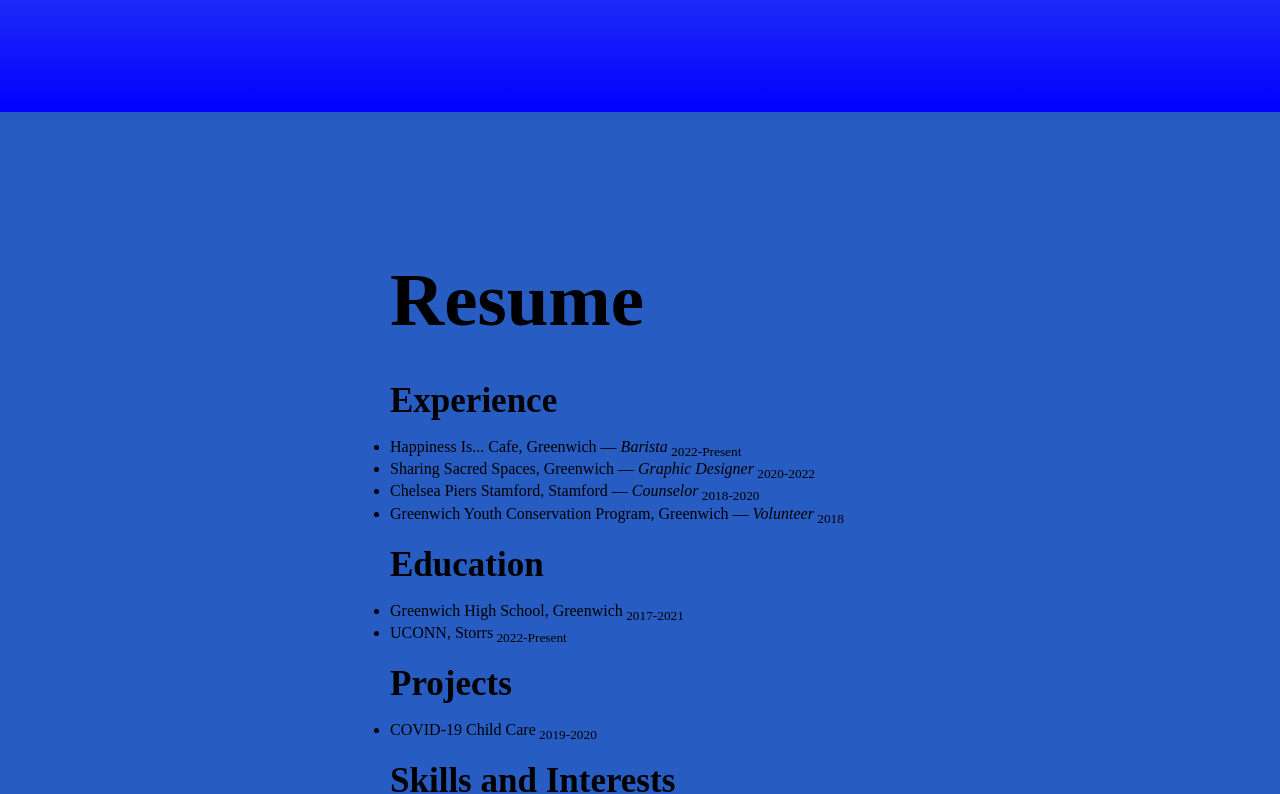
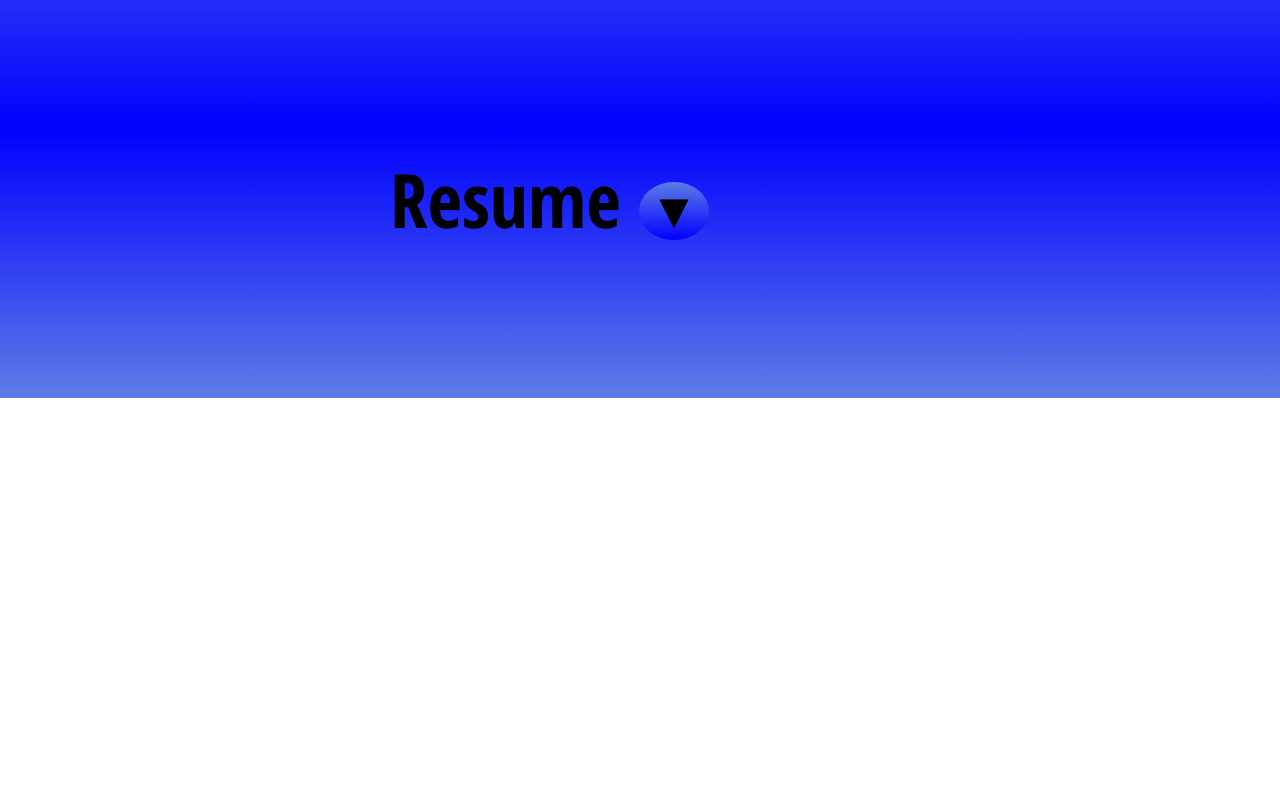
Before and after one commit to DaelenWall/React-Portfolio, a React (Create React App) app: page / in a window 1280 px wide. Shown: the part 1894-2688 px from the top of the page. After the commit the page ends 2292 px from the top, so only its background shows below. Built offline with nearby package versions, Linux system fonts and the light colour scheme.

Commit message:
Resume styling

```diff
--- a/src/components/Resume.js
+++ b/src/components/Resume.js
@@ -1,12 +1,23 @@
-import React from 'react';
+import React, { useState } from 'react';
 import '../styles/Resume.css'
 
+function Resume() {
+    const [isListVisible, setIsListVisible] = useState(false);
 
-function Resume() {
+    const toggleVisibility = () => {
+        setIsListVisible(!isListVisible);
+    };
+
     return (
         <section class="resume">
             <div class="resume-text">
-        <h1 id="resume">Resume</h1>
+                <h1 id="resume">Resume{' '}
+                    <button onClick={toggleVisibility}>
+                        {isListVisible ? '▲' : '▼'}
+                    </button>
+                </h1>
+                {isListVisible && (
+                    <div class="list-items">
                         <h2>Experience</h2>
                         <ul>
                             <li>Happiness Is... Cafe, Greenwich — <em>Barista</em><sub> 2022-Present</sub></li>
@@ -17,11 +28,12 @@ function Resume() {
                         <h3>Education</h3>
                         <ul>
                             <li>Greenwich High School, Greenwich<sub> 2017-2021</sub></li>
-                <li>UCONN, Storrs<sub> 2022-Present</sub></li>
+                            <li>UCONN, Stamford<sub> 2022-Present</sub></li>
                         </ul>
                         <h4>Projects</h4>
                         <ul>
-                <li>COVID-19 Child Care<sub> 2019-2020</sub></li>
+                            <li><a href='https://odobashigenci.github.io/Bites-n--booze/homepage.html'>Bites n' Booze</a></li>
+                            <li><a href='https://cryptic-basin-19014.herokuapp.com/'>VibeTribe</a></li>
                         </ul>
                         <h5>Skills and Interests</h5>
                         <ul>
@@ -38,6 +50,8 @@ function Resume() {
                             <li>Honor Society — Greenwich High School</li>
                         </ul>
                     </div>
+                )}
+            </div>
 
         </section>
     );
--- a/src/components/Work.js
+++ b/src/components/Work.js
@@ -6,6 +6,7 @@ function Work() {
     return (
         <main>
             <section class="row justify-center">
+            <h1>Work</h1>
                 <div class="card-column">
                     <figure class="card code-card">
                         <h2 class="card-header">HTML and CSS</h2>
--- a/src/styles/Resume.css
+++ b/src/styles/Resume.css
@@ -1,20 +1,86 @@
+@import url('https://fonts.googleapis.com/css?family=Open+Sans+Condensed:700');
+
+* {
+   margin: 0;
+   padding: 0;
+}
+
 .resume {
    width: 100%;
-    height: 850px;
-    padding: 100px 0px;
-    background-color: #275dc2;
+   height: 80%;
+   padding-bottom: 10%;
    display: flex;
    align-items: center;
    flex-direction: column;
    justify-content: center;
+   font-family: 'Open Sans Condensed', sans-serif;
+   background-image: linear-gradient(to bottom, blue, #5D7CE6)
 }
 
 .resume .resume-text h1 {
    width: 500px;
 }
 
- .resume .resume-text h2,h3,h4,h5,h6 {
+.resume .resume-text h2,
+h3,
+h4,
+h5,
+h6 {
    text-decoration: none;
    font-size: 35px;
    line-height: 75px;
 }
+
+
+.resume-text h1 button {
+   color: #000000;
+   font-size: 50px;
+   background-image: linear-gradient(to top, blue, #5D7CE6);
+   border-radius: 50%;
+   border: none;
+   padding: 0px 10px;
+   transition: background-color 0.3s ease;
+}
+
+.resume-text h1 button:hover {
+   background-color: #000000;
+   color: #fff;
+   cursor: pointer
+}
+
+a {
+   text-decoration: none;
+   color: black;
+}
+
+a:hover {
+   text-shadow: 0 0 8px var(--glow), 0 0 15px var(--glow);
+   text-shadow: 0 0 8px #00000099, 0 0 15px #ffffff;
+   transition: all 0.5s ease-in-out;
+   transform: scale(1.025);
+   transition: 0.2s;
+   cursor: pointer;
+}
+
+.resume .resume-text .list-items{
+   color: rgb(0, 0, 0);
+   letter-spacing: 1px;
+   line-height: 28px;
+   font-size: 18px;
+   margin-bottom: 45px;
+   overflow: hidden;
+   white-space: pre-wrap;
+   animation: typing 2.5s linear;
+   max-height: 50%;
+   list-style-type: square;
+}
+
+@keyframes typing {
+   from {
+       width: 0;
+   }
+
+   to {
+       width: 100%;
+   }
+}
```
Lines whose indentation alone changed are shown as unchanged.
